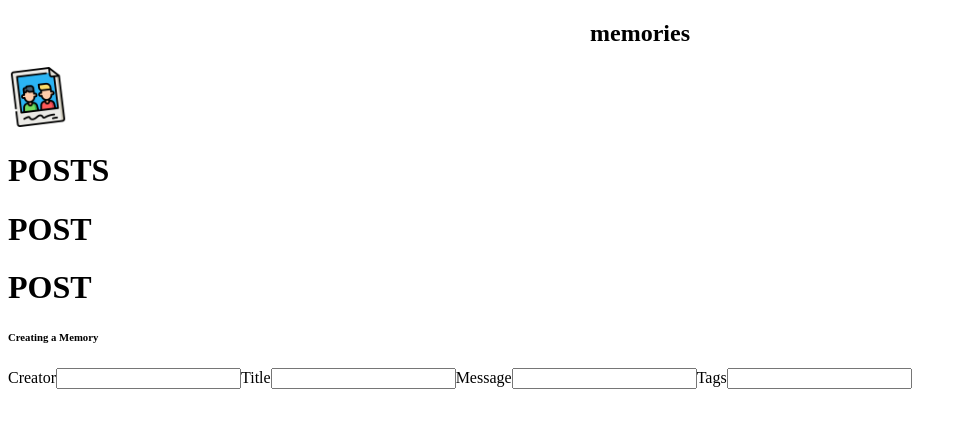
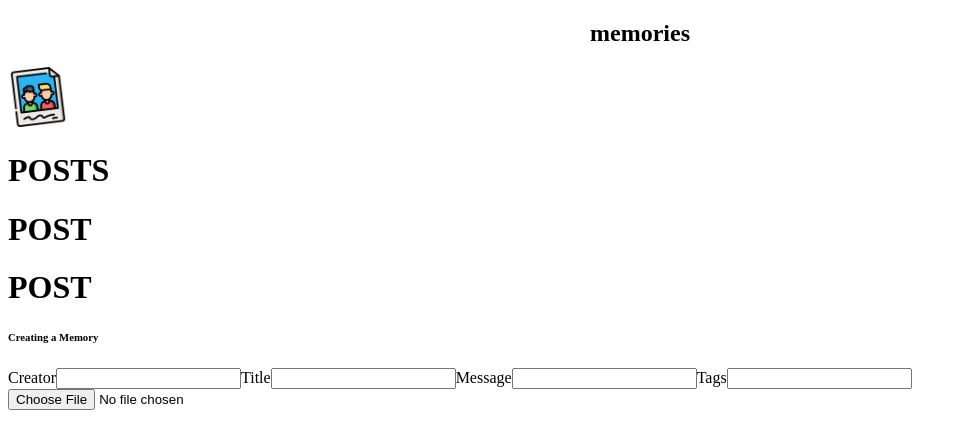
Before and after one commit to mdrisco4/Social-Media-FE, a React (Create React App) app in the folder mern_fe/: page / in a window 1280 px wide. Shown: the top 448 px of the page, without its empty margins (0-967 px from the left). Built offline with nearby package versions, Linux system fonts and the light colour scheme; no server answers.

Commit message:
setting up the use of react-file-base64 to handle posts

```diff
--- a/mern_fe/package.json
+++ b/mern_fe/package.json
@@ -10,6 +10,7 @@
     "axios": "^1.6.2",
     "react": "^18.2.0",
     "react-dom": "^18.2.0",
+    "react-file-base64": "^1.0.3",
     "react-redux": "^8.1.3",
     "react-scripts": "5.0.1",
     "redux": "^4.2.1",
--- a/mern_fe/src/Components/Form/Form.js
+++ b/mern_fe/src/Components/Form/Form.js
@@ -1,5 +1,6 @@
 import React, { useState } from "react";
 import{ TextField, Button, Typography, Paper } from '@material-ui/core'
+import FileBase from 'react-file-base64'
 import styled from 'styled-components'
 
 import useStyles from './styles';
@@ -45,12 +46,19 @@ const Form = () => {
     //             value={postData.creator}
     //             onChange={(e) => setPostData({ ...postData, creator: e.target.value})}
     //         />
+    //         <div className="{classes.fileInput}">
+    //             <FileBase
+    //                 type="file"
+    //                 multiple={false}
+    //                 onDone={({base64}) => setPostData({ ...postData, selectedFile: base64 })}
+    //             />
+    //          </div>
     //         </Form>
     //     </Paper>
     //     </>
         <>
         <div>
-            <form>
+            <form onSubmit="handleSubmit">
              <h6>Creating a Memory</h6>
              <label for="creator">Creator</label>
              <input type="text" id="creator" name="creator" onChange={(e) => setPostData({ ...postData, creator: e.target.value})} />
@@ -60,6 +68,13 @@ const Form = () => {
              <input type="text" id="message" name="message" onChange={(e) => setPostData({ ...postData, creator: e.target.value})} />
              <label for="tags">Tags</label>
              <input type="text" id="tags" name="tags" onChange={(e) => setPostData({ ...postData, creator: e.target.value})} />
+             <div className="{classes.fileInput}">
+                <FileBase
+                    type="file"
+                    multiple={false}
+                    onDone={({base64}) => setPostData({ ...postData, selectedFile: base64 })}
+                />
+             </div>
             </form>
         </div>
         </>
```
Also changed, not shown: 1 other file (tests, documents, lock files or other folders).
